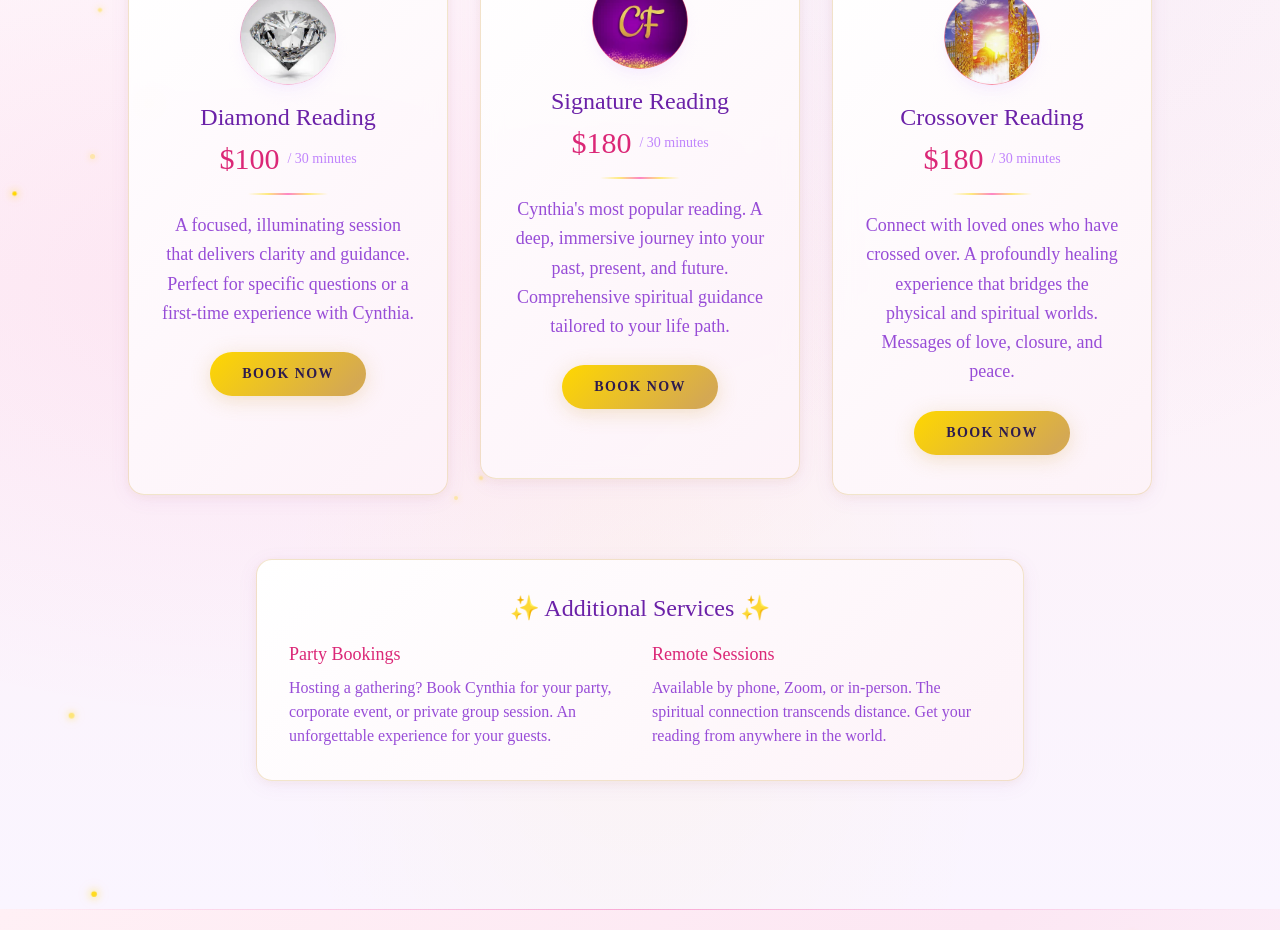
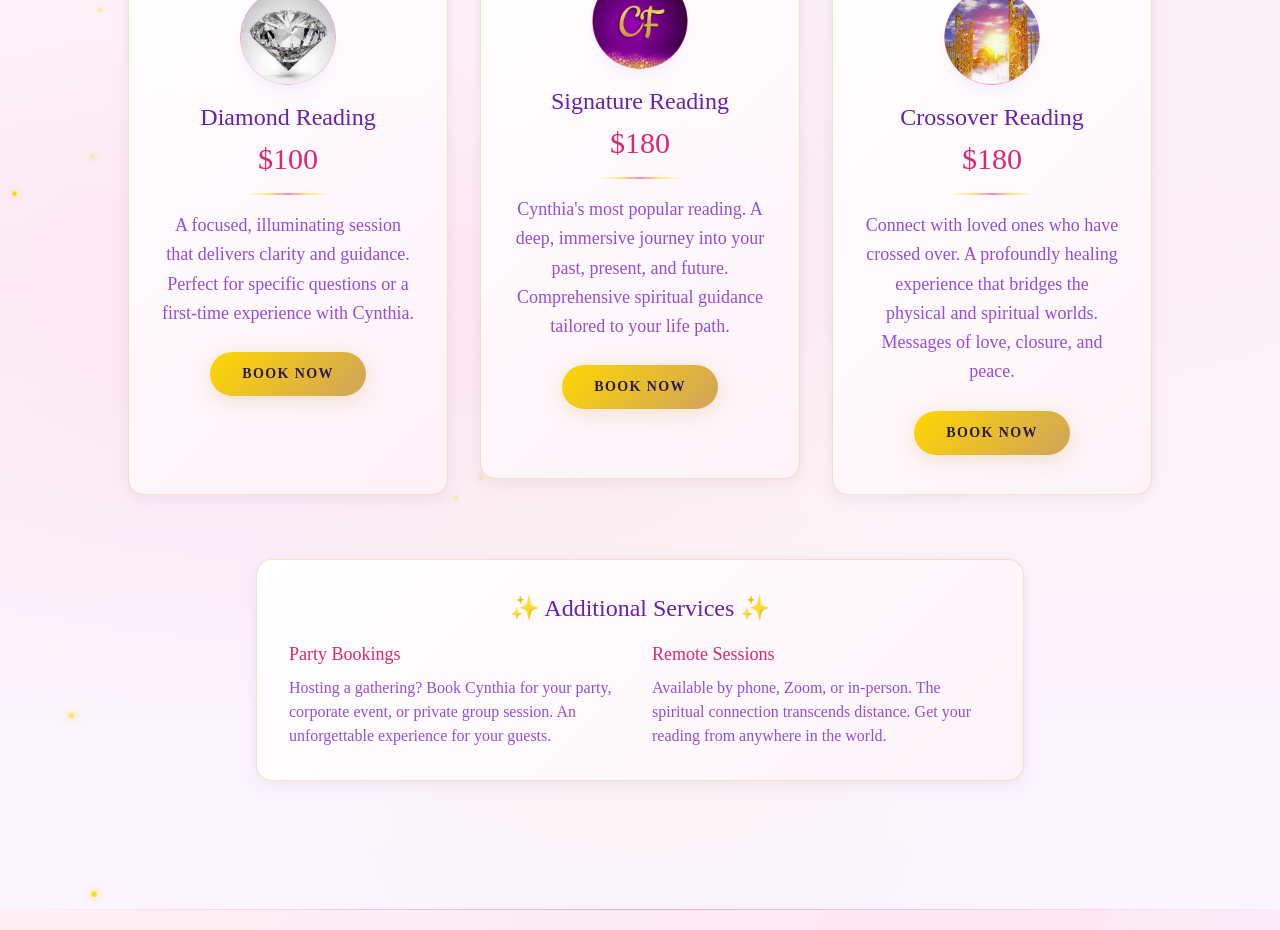
Before and after one commit to Cynthiafaye/cynthiafaye-site, a Next.js app: page /cynthiafaye-website/ in a window 1280 px wide. Shown: the part 1140-2070 px from the top of the page. Built offline with nearby package versions, Linux system fonts and the light colour scheme.

Commit message:
Remove duration display from service cards

```diff
--- a/app/page.tsx
+++ b/app/page.tsx
@@ -293,7 +293,6 @@ function ServicesSection() {
               <h3 className="font-display text-2xl text-purple-800 mb-2">{service.name}</h3>
               <div className="flex items-center justify-center gap-2 mb-4">
                 <span className="font-display text-3xl text-pink-600">{service.price}</span>
-                <span className="text-purple-400 text-sm font-body">/ {service.duration}</span>
               </div>
               <div className="divider-glam w-20 mx-auto mb-4" />
               <p className="text-purple-700/80 font-body text-lg leading-relaxed">{service.description}</p>
```
